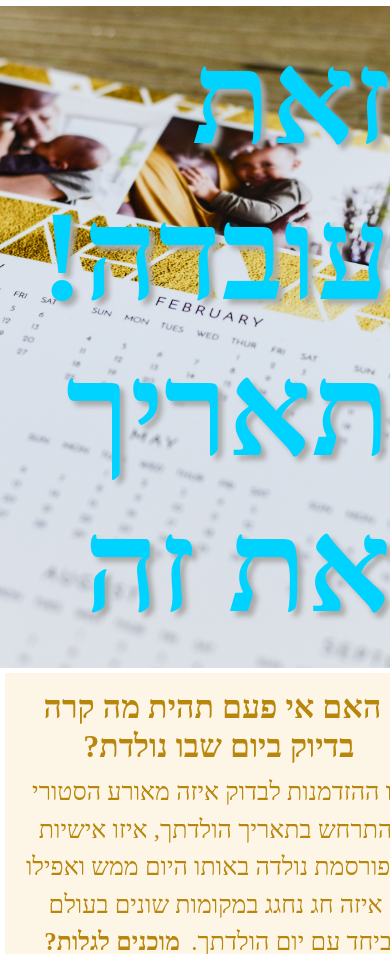
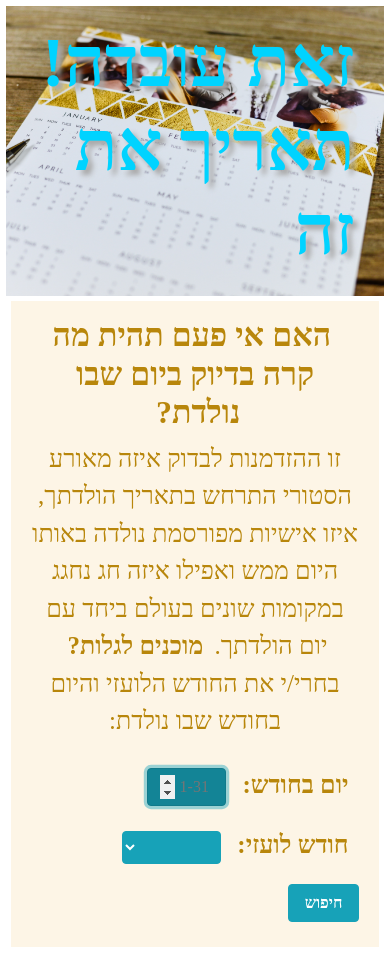
Before and after one commit to hadaskedar2020/Search-E-Date, a Flask app: page / in a window 390 px wide; the page is wider, and only the part inside the window is pictured. Shown: the top 954 px of that part. Run offline with Flask 2, Linux system fonts and the light colour scheme; some libraries are stand-ins or nearby versions.

Commit message:
Add files via upload

```diff
--- a/static/my.css
+++ b/static/my.css
@@ -133,4 +133,7 @@ form {
       'right right right right right right'
       'footer footer footer footer footer footer';
   }
+  .header h1 {
+	  font-size: 70px;
+	}
 }
```
